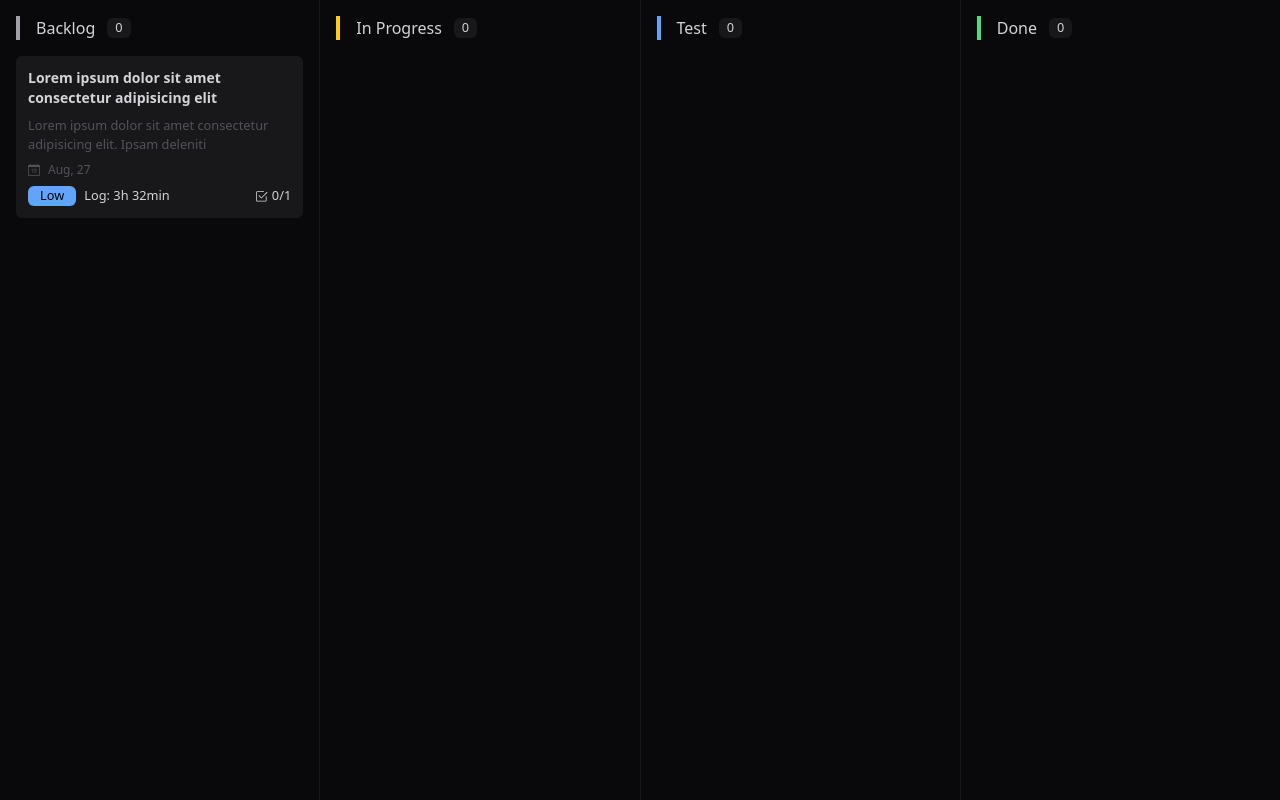
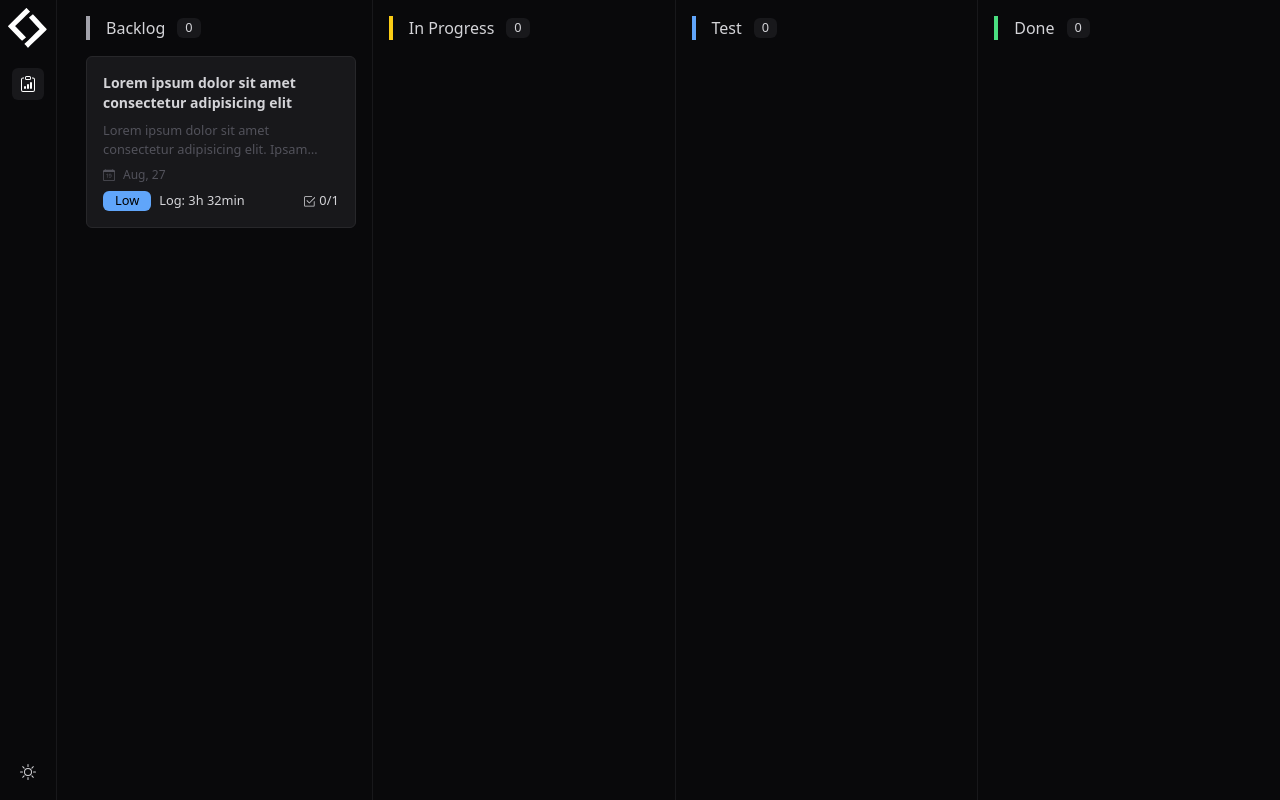
Before and after one commit to jsstoni/task-manager, a Next.js app: page / in a window 1280 px wide. Built offline with nearby package versions, Linux system fonts and the light colour scheme; no server answers.

Commit message:
aside ui

```diff
--- a/src/app/page.tsx
+++ b/src/app/page.tsx
@@ -1,16 +1,19 @@
-import { ColumnsCards, TaskBoard } from "@/components";
+import { AsideLeft, ColumnsCards, TaskBoard } from "@/components";
 import { Columns } from "@/utils/constant/tasks";
 
 export default function Home() {
   const columns: Columns[] = ["Backlog", "In Progress", "Test", "Done"];
 
   return (
-    <main className="container relative mx-auto flex-grow">
+    <>
+      <AsideLeft />
+      <main className="relative ml-[70px] flex-grow">
         <TaskBoard>
           {columns.map((column, index) => (
             <ColumnsCards key={index} column={column} />
           ))}
         </TaskBoard>
       </main>
+    </>
   );
 }
--- a/src/assets/globals.css
+++ b/src/assets/globals.css
@@ -20,4 +20,8 @@
   .columns-card:not(:last-child) {
     @apply border-r dark:border-zinc-900;
   }
+
+  .aside a {
+    @apply dark:text-white;
+  }
 }
--- a/src/components/board/columns-cards.tsx
+++ b/src/components/board/columns-cards.tsx
@@ -19,7 +19,7 @@ export function ColumnsCards({ column }: Props) {
     <section className="columns-card flex-1 select-none flex flex-col gap-4 p-4">
       <p className={cn("flex items-center", cv[column])}>
         {column}{" "}
-        <small className="dark:bg-zinc-900 px-2 ml-3 rounded-md">0</small>
+        <small className="bg-zinc-200 dark:bg-zinc-900 px-2 ml-3 rounded-md">0</small>
       </p>
 
       {column === "Backlog" && <StagesCards />}
--- a/src/components/board/stages-cards.tsx
+++ b/src/components/board/stages-cards.tsx
@@ -2,7 +2,7 @@ import { BsCalendarDate, BsCheck2Square } from "react-icons/bs";
 
 export function StagesCards() {
   return (
-    <article className="dark:bg-zinc-900 p-3 rounded-md flex flex-col gap-2">
+    <article className="dark:bg-zinc-900 p-4 rounded-md flex flex-col gap-2 border dark:border-zinc-800 hover:dark:border-slate-800">
       <strong className="text-sm">
         Lorem ipsum dolor sit amet consectetur adipisicing elit
       </strong>
--- a/src/components/index.ts
+++ b/src/components/index.ts
@@ -2,7 +2,9 @@ export * from './board/columns-cards';
 export * from './board/stages-cards';
 export * from './board/task-board';
 export * from './form-error';
+export * from './ui/aside-left';
 export * from './ui/button';
 export * from './ui/input';
+export * from './ui/logo';
 export * from './ui/switch-theme';
 export * from './ui/textarea';
--- /dev/null
+++ b/src/components/ui/aside-left.tsx
@@ -0,0 +1,33 @@
+"use client";
+
+import { usePathname } from "next/navigation";
+import { cn } from "@/utils/libs/cn";
+import Link from "next/link";
+import { BsClipboardData } from "react-icons/bs";
+import { Logo, SwitchTheme } from "@/components";
+
+export function AsideLeft() {
+  const pathname = usePathname();
+
+  return (
+    <aside className="aside fixed inset-y-0 left-0 border-r dark:border-zinc-900">
+      <ul className="flex flex-col items-center justify-center p-2 h-full pb-5">
+        <li className="mb-5">
+          <Logo size={40} />
+        </li>
+        <li
+          className={cn({
+            "bg-zinc-200 dark:bg-zinc-900 p-2 rounded-md": pathname === "/",
+          })}
+        >
+          <Link href="/">
+            <BsClipboardData />
+          </Link>
+        </li>
+        <li className="mt-auto">
+          <SwitchTheme />
+        </li>
+      </ul>
+    </aside>
+  );
+}
```
Also changed, not shown: 1 other file (tests, documents, lock files or other folders). Lines whose indentation alone changed are shown as unchanged.
